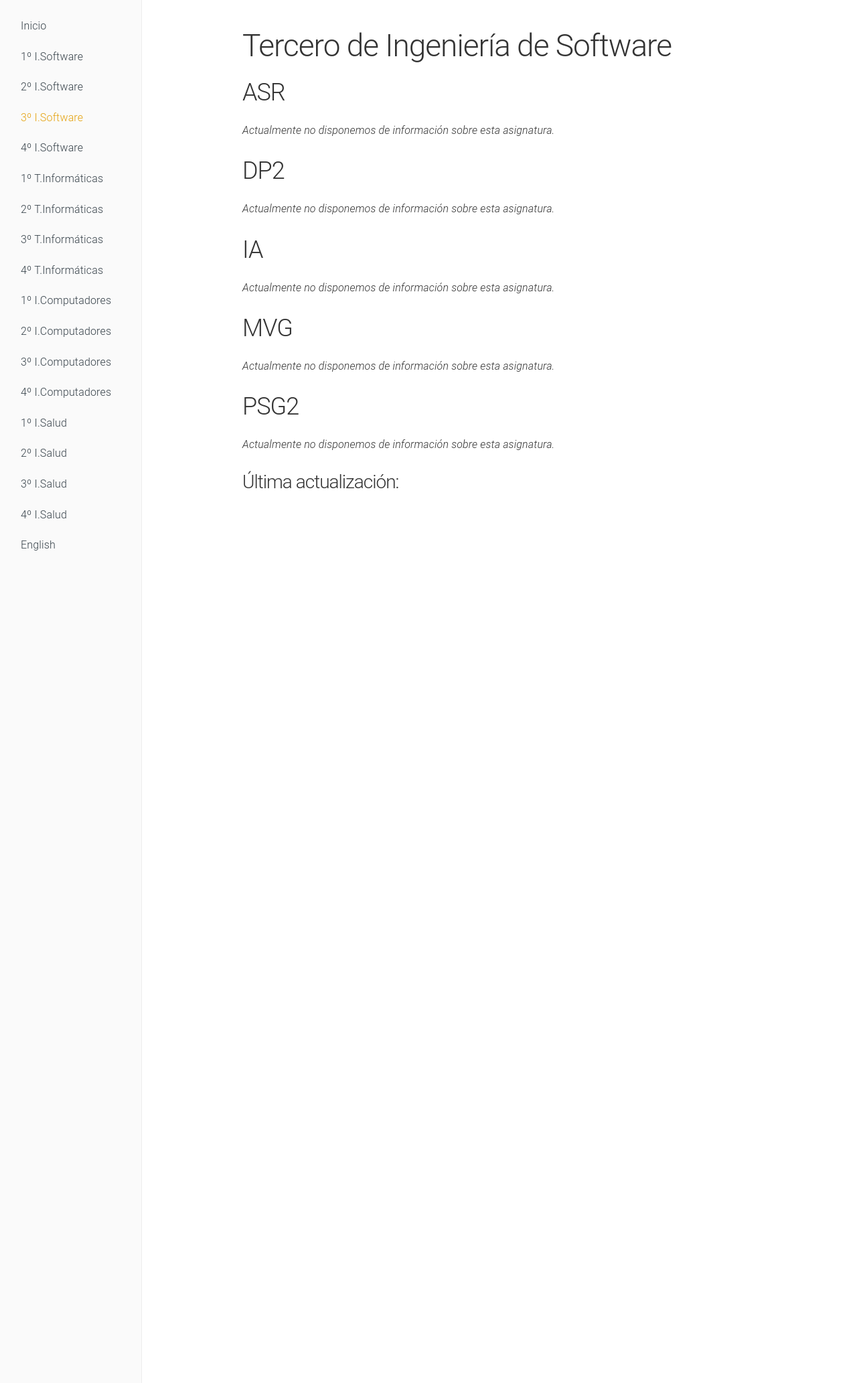
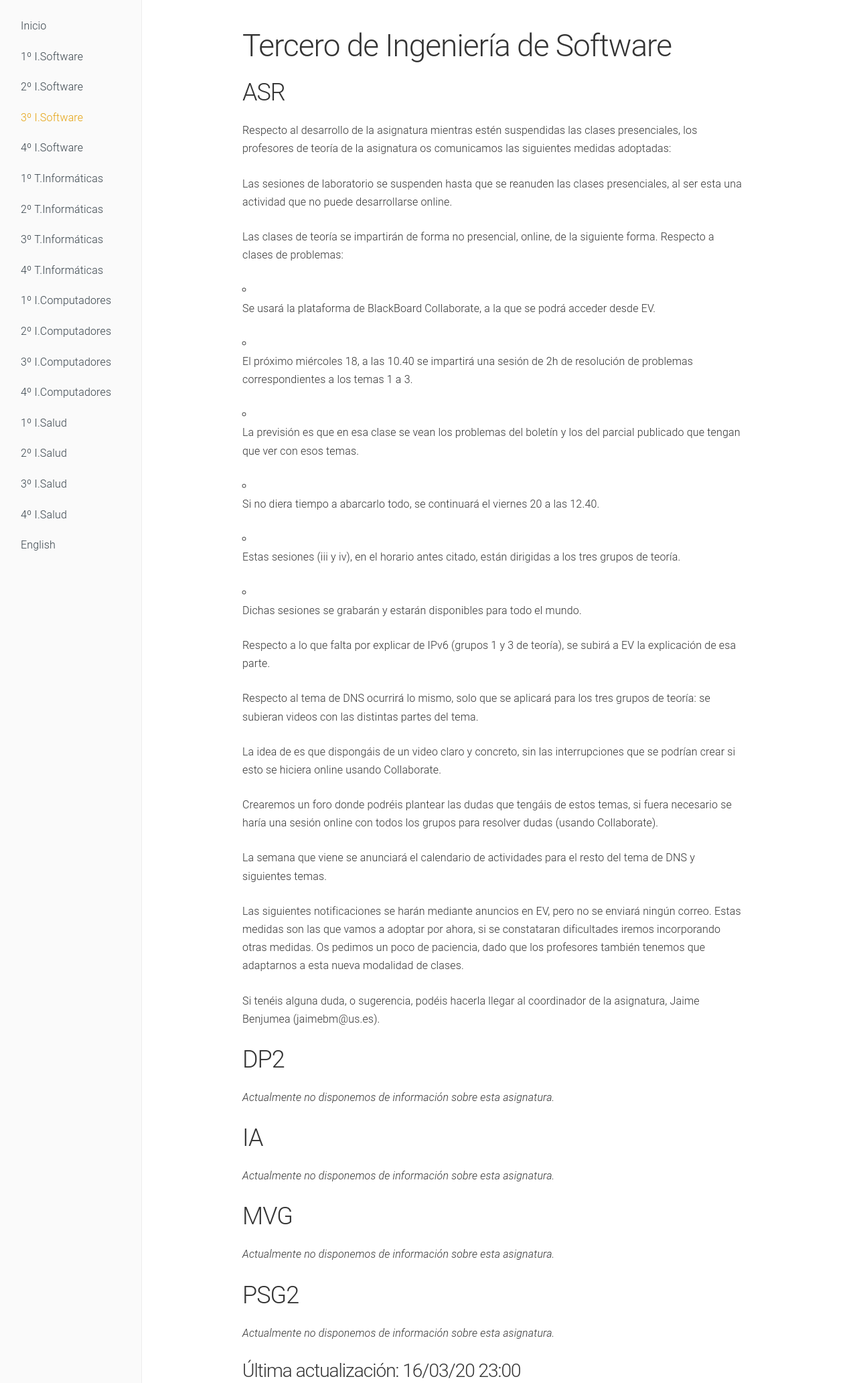
Before and after one commit to dlga/dlgaadaptaciones, a Jekyll site: the page built from 3soft.md, in a window 1280 px wide. Shown: the whole page at 67% size. Built offline with Jekyll 4.4.1, drawn with Linux system fonts in a browser that asks for light colours.

```diff
--- a/3soft.md
+++ b/3soft.md
@@ -7,7 +7,41 @@ navigation: 4
 # Tercero de Ingeniería de Software
 
 ## ASR
-*Actualmente no disponemos de información sobre esta asignatura.*
+
+Respecto al desarrollo de la asignatura mientras estén suspendidas las clases presenciales, los profesores de teoría de la asignatura os comunicamos las siguientes medidas adoptadas:
+
+Las sesiones de laboratorio se suspenden hasta que se reanuden las clases presenciales, al ser esta una actividad que no puede desarrollarse online.
+
+Las clases de teoría se impartirán de forma no presencial, online, de la siguiente forma. Respecto a clases de problemas:
+
+* Se usará la plataforma de BlackBoard Collaborate, a la que se podrá acceder desde EV.
+
+* El próximo miércoles 18, a las 10.40 se impartirá una sesión de 2h de resolución de problemas correspondientes a los temas 1 a 3.
+
+* La previsión es que en esa clase se vean los problemas del boletín y los del parcial publicado que tengan que ver con esos temas.
+
+* Si no diera tiempo a abarcarlo todo, se continuará el viernes 20 a las 12.40.
+
+* Estas sesiones (iii y iv), en el horario antes citado, están dirigidas a los tres grupos de teoría.
+
+* Dichas sesiones se grabarán y estarán disponibles para todo el mundo.
+
+Respecto a lo que falta por explicar de IPv6 (grupos 1 y 3 de teoría), se subirá a EV la explicación de esa parte.
+
+Respecto al tema de DNS ocurrirá lo mismo, solo que se aplicará para los tres grupos de teoría: se subieran videos con las distintas partes del tema.
+
+La idea de es que dispongáis de un video claro y concreto, sin las interrupciones que se podrían crear si esto se hiciera online usando Collaborate.
+
+Crearemos un foro donde podréis plantear las dudas que tengáis de estos temas, si fuera necesario se haría una sesión online con todos los grupos para resolver dudas (usando Collaborate).
+
+La semana que viene se anunciará el calendario de actividades para el resto del tema de DNS y siguientes temas.
+
+Las siguientes notificaciones se harán mediante anuncios en EV, pero no se enviará ningún correo.
+Estas medidas son las que vamos a adoptar por ahora, si se constataran dificultades iremos incorporando otras medidas. Os pedimos un poco de paciencia, dado que los profesores también tenemos que adaptarnos a esta nueva modalidad de clases.
+
+Si tenéis alguna duda, o sugerencia, podéis hacerla llegar al coordinador de la asignatura, Jaime Benjumea (jaimebm@us.es).
+
+
 ## DP2
 *Actualmente no disponemos de información sobre esta asignatura.*
 ## IA
@@ -17,4 +51,4 @@ navigation: 4
 ## PSG2
 *Actualmente no disponemos de información sobre esta asignatura.*
 
-### Última actualización:
+### Última actualización: 16/03/20 23:00
```
Also changed, not shown: 2soft.md (+7 -2 lines), 4soft.md (+22 -2 lines).
